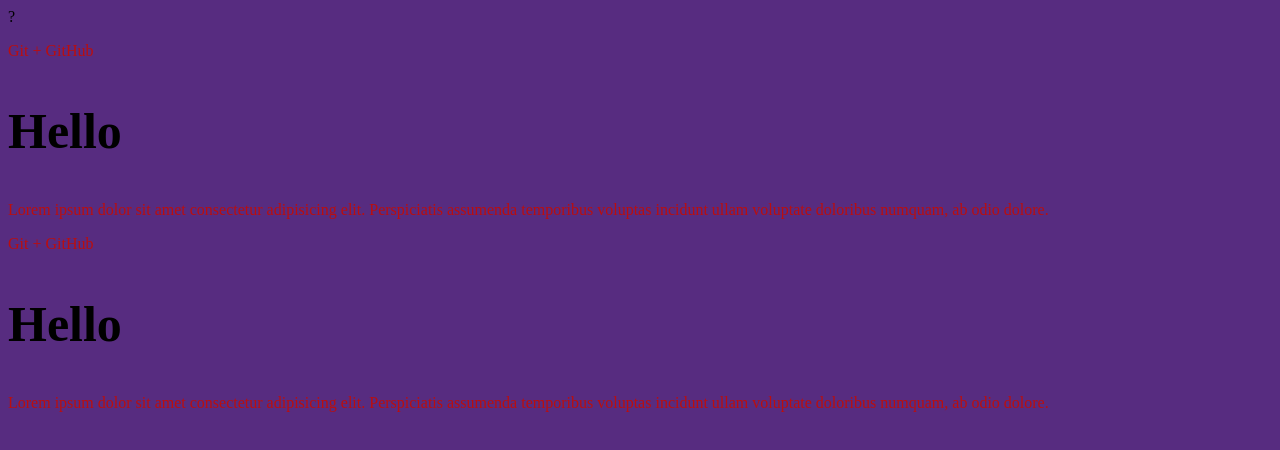
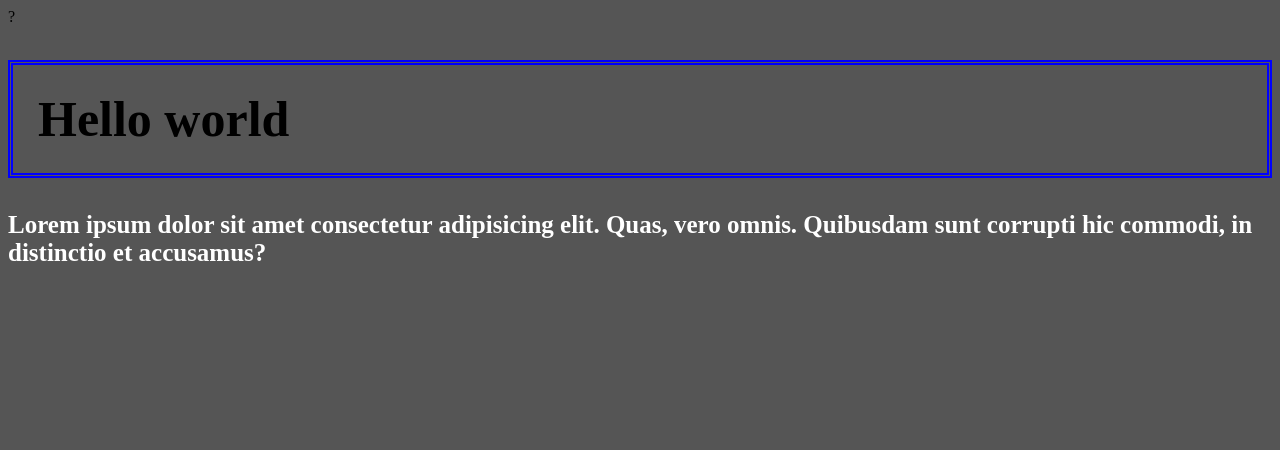
Before and after one commit to Hokure04/gitTest, a plain HTML site: page index.html in a window 1280 px wide. Drawn offline with Linux system fonts and the light colour scheme.

Commit message:
Normal site

```diff
--- a/css/main.css
+++ b/css/main.css
@@ -1,10 +1,13 @@
 body{
-    background-color: rgb(87, 44, 128);
+    background-color: #555;
 }
-p {
-    color: #bb0e0e;
+h1 {
+    font-size: 50px;
+    padding: 25px;
+    border: double 5px blue;
 }
-h2 {
-    font-size: 50px;
-    // новый коммент
+p{
+    font-size: 25px;
+    font-weight: bold;
+    color: white;
 }
--- a/index.html
+++ b/index.html
@@ -4,19 +4,12 @@
     <meta charset="UTF-8">
     <meta http-equiv="X-UA-Compatible" content="IE=edge">
     <meta name="viewport" content="width=device-width, initial-scale=1.0">
+    <title>Мой первый сайт</title>
     <link rel="stylesheet" href="css/main.css">
-    <title>Работа  с GIT</title>
 </head>
 <body>
-    <p> Git + GitHub</p>
-    <h2>Hello</h2>
-    <p>Lorem ipsum dolor sit amet consectetur adipisicing elit.
-    Perspiciatis assumenda temporibus voluptas incidunt ullam voluptate doloribus numquam, ab odio dolore.
-    </p>
-    <p> Git + GitHub</p>
-    <h2>Hello</h2>
-    <p>Lorem ipsum dolor sit amet consectetur adipisicing elit.
-    Perspiciatis assumenda temporibus voluptas incidunt ullam voluptate doloribus numquam, ab odio dolore.
-    </p>
+    <h1>Hello world</h1>
+    <p>Lorem ipsum dolor sit amet consectetur adipisicing elit. Quas, vero omnis. Quibusdam sunt corrupti hic commodi,
+     in distinctio et accusamus?</p>
 </body>
 </html>
```
